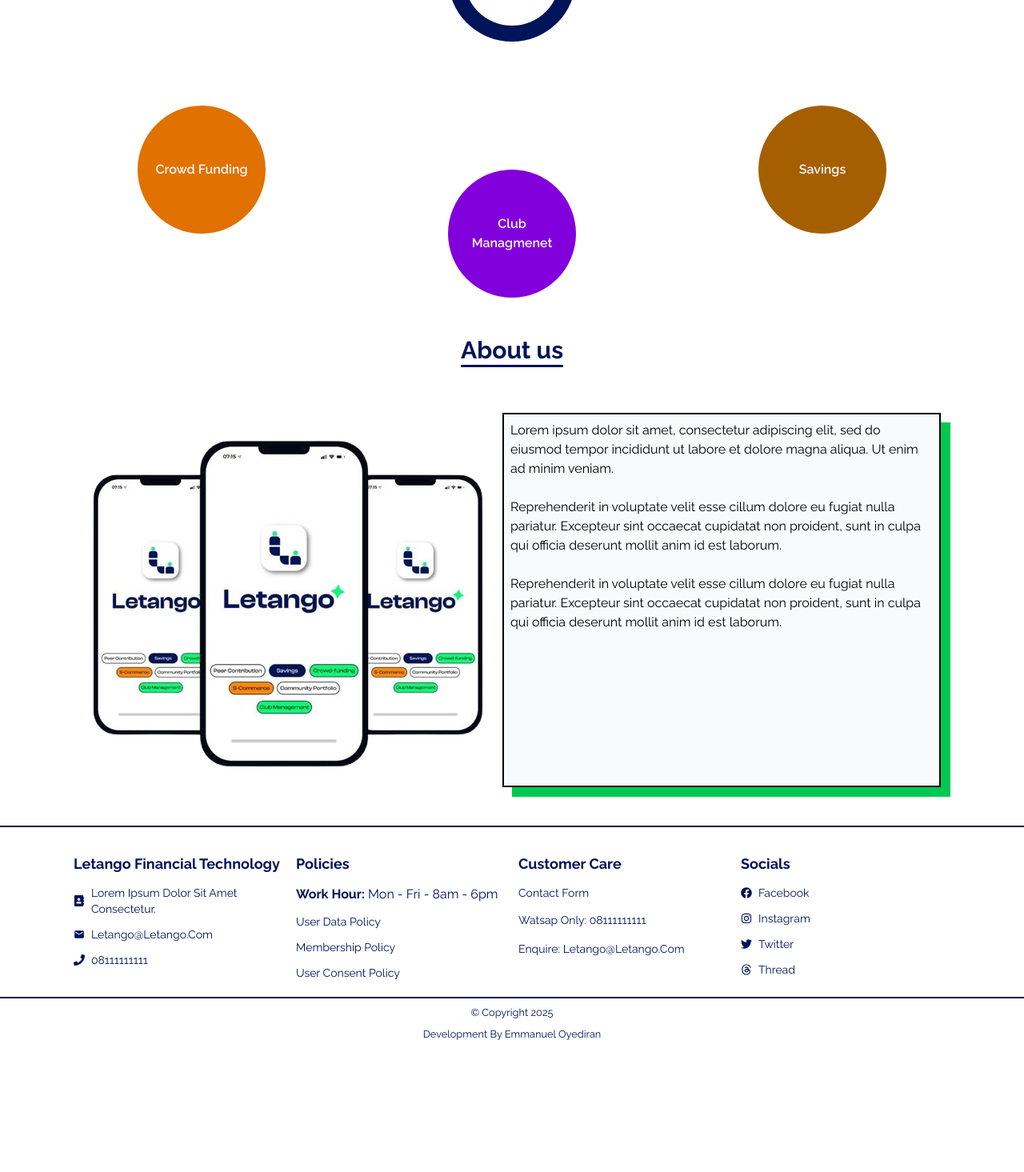
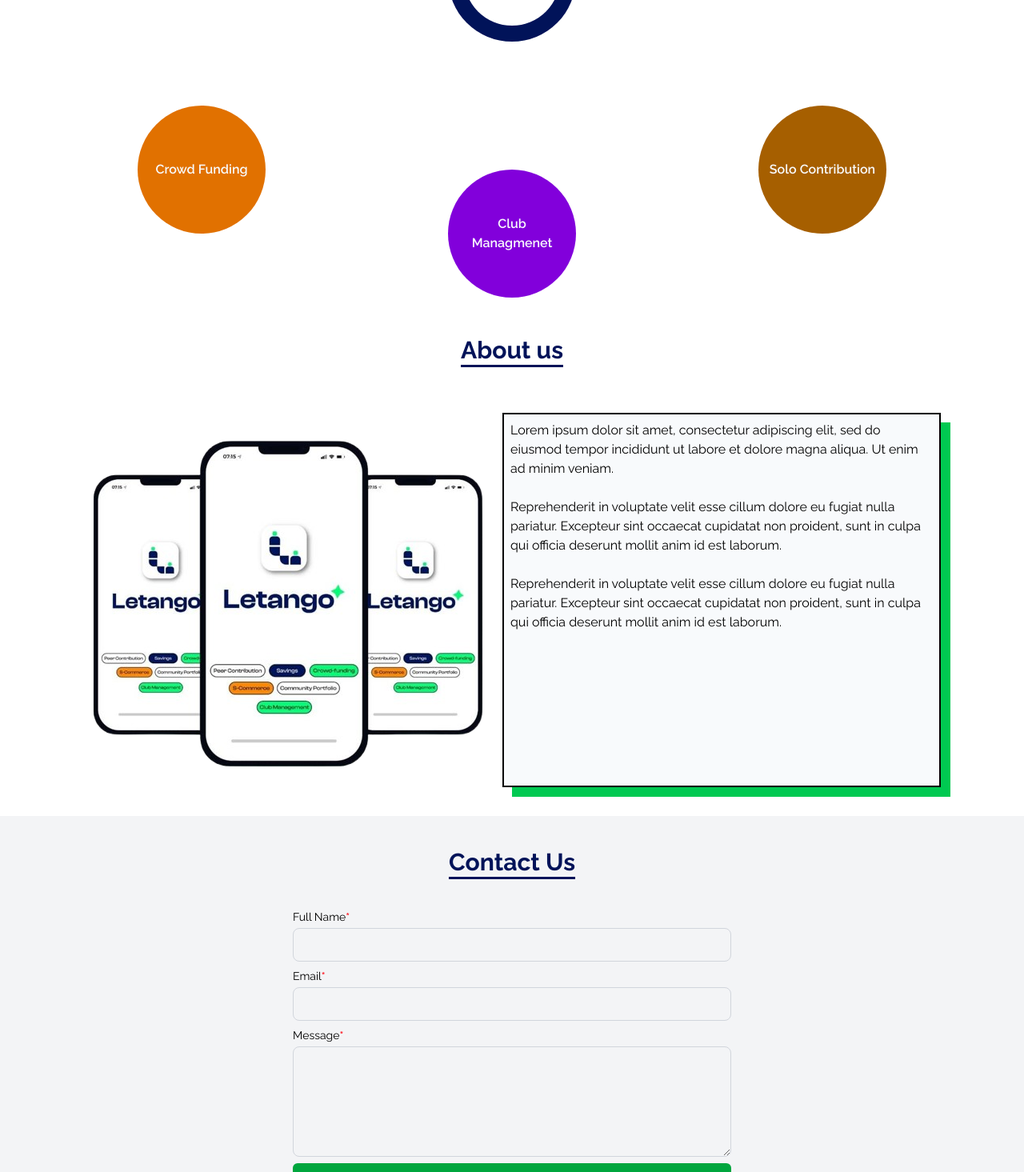
Before and after one commit to Emmanueloye/Letango-Frontend, a React (Vite) app: page / in a window 1280 px wide. Shown: the part 1330-2795 px from the top of the page at 80% size. Before the commit the page ends 2649 px from the top, so only its background shows below. Built offline with nearby package versions, Linux system fonts and the light colour scheme.

Commit message:
include contact section

```diff
--- a/index.html
+++ b/index.html
@@ -2,9 +2,9 @@
 <html lang="en">
   <head>
     <meta charset="UTF-8" />
-    <link rel="icon" type="image/svg+xml" href="/vite.svg" />
+    <link rel="icon" type="image/svg+xml" href="./src/assets/logo-no-bg.png" />
     <meta name="viewport" content="width=device-width, initial-scale=1.0" />
-    <title>Vite + React + TS</title>
+    <title>Letango</title>
   </head>
   <body class="transition-all duration-500 dark:bg-slate-800">
     <div id="root"></div>
--- a/src/components/HomeSections/AboutUsBox.tsx
+++ b/src/components/HomeSections/AboutUsBox.tsx
@@ -1,7 +1,7 @@
 import phone from '../../assets/mobile-noBg.png';
 const AboutUsBox = () => {
   return (
-    <div className='pt-8 dark:bg-slate-800' id='solutions'>
+    <div className='pt-8 dark:bg-slate-800' id='about-us'>
       <section>
         {/*=================================================================================
            ========================= About us Title ========================================= */}
--- /dev/null
+++ b/src/components/HomeSections/ContactBox.tsx
@@ -0,0 +1,60 @@
+import { Form } from 'react-router-dom';
+
+const ContactBox = () => {
+  return (
+    <div className='pt-8 pb-4 bg-gray-100 dark:bg-slate-700' id='contact'>
+      <section>
+        {/*=================================================================================
+        ========================= Section Title ========================================= */}
+        <h1 className='text-3xl mb-10 text-primary-500 font-700 dark:text-slate-50 text-center underline underline-offset-8 decoration-primary-500 dark:decoration-slate-50 capitalize'>
+          contact us
+        </h1>
+        {/*=================================================================================
+        ========================= The form box =========================================== */}
+        <div className='lg:w-full'>
+          <Form method='post' className='lg:w-1/2 lg:mx-auto'>
+            {/* Full name group */}
+            <div className='mb-2'>
+              <label
+                htmlFor='name'
+                className={`after:text-red-500 after:content-['*'] after:font-700 text-sm`}
+              >
+                Full name
+              </label>
+              <input type='text' id='name' name='name' autoComplete='off' />
+            </div>
+            {/* Email group */}
+            <div className='mb-2'>
+              <label
+                htmlFor='email'
+                className={`after:text-red-500 after:content-['*'] after:font-700 text-sm`}
+              >
+                Email
+              </label>
+              <input type='email' id='email' name='email' autoComplete='off' />
+            </div>
+            {/* Message group */}
+            <div className='mb-2'>
+              <label
+                htmlFor='message'
+                className={`after:text-red-500 after:content-['*'] after:font-700 text-sm`}
+              >
+                message
+              </label>
+              <textarea name='message' id='message' rows={5}></textarea>
+            </div>
+            {/* Button */}
+            <button
+              type='submit'
+              className='bg-green-600 hover:bg-green-400 px-3 py-2 rounded-md w-full capitalize text-white font-600'
+            >
+              send
+            </button>
+          </Form>
+        </div>
+      </section>
+    </div>
+  );
+};
+
+export default ContactBox;
--- a/src/components/HomeSections/Footer.tsx
+++ b/src/components/HomeSections/Footer.tsx
@@ -11,7 +11,7 @@
 
 const Footer = () => {
   return (
-    <footer className='border-t-2 border-primary-500 dark:border-amber-600 *:text-primary-500 dark:*:text-gray-300 *:capitalize pb-4 mt-3'>
+    <footer className='border-t-2 border-primary-500 dark:border-amber-600 *:text-primary-500 dark:*:text-gray-300 *:capitalize pb-4 pt-3'>
       <section className='pt-8 lg:grid lg:grid-cols-4 lg:gap-4 lg:items-start '>
         {/*=================================================================================
            ========================= Footer company details==================================== */}
--- a/src/components/HomeSections/HeroBox.tsx
+++ b/src/components/HomeSections/HeroBox.tsx
@@ -3,7 +3,7 @@
 
 const HeroBox = () => {
   return (
-    <div className='dark:bg-slate-800 -z-20'>
+    <div className='dark:bg-slate-800 -z-20' id='home'>
       <section className='lg:pt-12'>
         {/*=================================================================================
         ========================= Hero section titles====================================== */}
--- a/src/components/HomeSections/SolutionBox.tsx
+++ b/src/components/HomeSections/SolutionBox.tsx
@@ -6,7 +6,7 @@
       <section>
         {/*=================================================================================
         ========================= Section Title ========================================= */}
-        <h1 className='text-3xl mb-18 text-primary-500 font-700 dark:text-slate-50 text-center underline underline-offset-8 decoration-primary-500 dark:decoration-slate-50'>
+        <h1 className='text-3xl mb-18 text-primary-500 font-700 dark:text-slate-50 text-center underline underline-offset-8 decoration-primary-500 dark:decoration-slate-50 capitalize'>
           Our solutions
         </h1>
         {/*=================================================================================
@@ -17,11 +17,14 @@
               <HiLightBulb />
             </div>
           </article>
+          <article className='lg:w-40 lg:h-40 bg-sky-700 capitalize text-slate-50 font-600 rounded-full  flex justify-center items-center lg:absolute lg:left-20 lg:top-20'>
+            community portfolio
+          </article>
           <article className='lg:w-40 lg:h-40 bg-green-700 capitalize text-slate-50 font-600 rounded-full flex justify-center items-center lg:absolute lg:right-20 lg:top-20'>
             peer contribution
           </article>
           <article className='lg:w-40 lg:h-40 bg-yellow-700 capitalize text-slate-50 font-600 rounded-full  flex justify-center items-center lg:absolute lg:right-20 lg:bottom-20'>
-            savings
+            solo contribution
           </article>
           <article className='lg:w-40 lg:h-40 bg-amber-600 capitalize text-slate-50 font-600 rounded-full  flex justify-center items-center lg:absolute lg:bottom-20 lg:left-20'>
             crowd funding
@@ -32,9 +35,6 @@
           <article className='lg:w-40 lg:h-40 bg-purple-700 capitalize text-slate-50 font-600 rounded-full  flex justify-center items-center lg:absolute lg:bottom-0 lg:left-1/2 lg:-translate-x-1/2'>
             club managmenet
           </article>
-          <article className='lg:w-40 lg:h-40 bg-sky-700 capitalize text-slate-50 font-600 rounded-full  flex justify-center items-center lg:absolute lg:left-20 lg:top-20'>
-            community portfolio
-          </article>
         </div>
       </section>
     </div>
--- a/src/index.css
+++ b/src/index.css
@@ -28,4 +28,11 @@
   section {
     @apply container mx-auto py-2 px-3;
   }
+  label {
+    @apply block mb-1 capitalize dark:text-slate-50;
+  }
+  input,
+  textarea {
+    @apply block w-full p-2 outline-0 border border-gray-300 rounded-lg;
+  }
 }
--- a/src/pages/Home.tsx
+++ b/src/pages/Home.tsx
@@ -1,16 +1,30 @@
+import { useState } from 'react';
 import AboutUsBox from '../components/HomeSections/AboutUsBox';
 import Footer from '../components/HomeSections/Footer';
 import HeroBox from '../components/HomeSections/HeroBox';
 import SolutionBox from '../components/HomeSections/SolutionBox';
 import HomeNav from '../components/Navigation/HomeNav';
+import ContactBox from '../components/HomeSections/ContactBox';
 
 const Home = () => {
+  const [activeSection, setActiveSection] = useState<string>('home');
+  const scrollToSection = (sectionId: string) => {
+    const section = document.getElementById(sectionId);
+    if (section) {
+      section.scrollIntoView({ behavior: 'smooth' });
+      setActiveSection(sectionId);
+    }
+  };
   return (
     <>
-      <HomeNav />
+      <HomeNav
+        scrollToSection={scrollToSection}
+        activeSection={activeSection}
+      />
       <HeroBox />
       <SolutionBox />
       <AboutUsBox />
+      <ContactBox />
       <Footer />
     </>
   );
```
Also changed, not shown: src/components/Navigation/HomeNav.tsx (+36 -18 lines).
